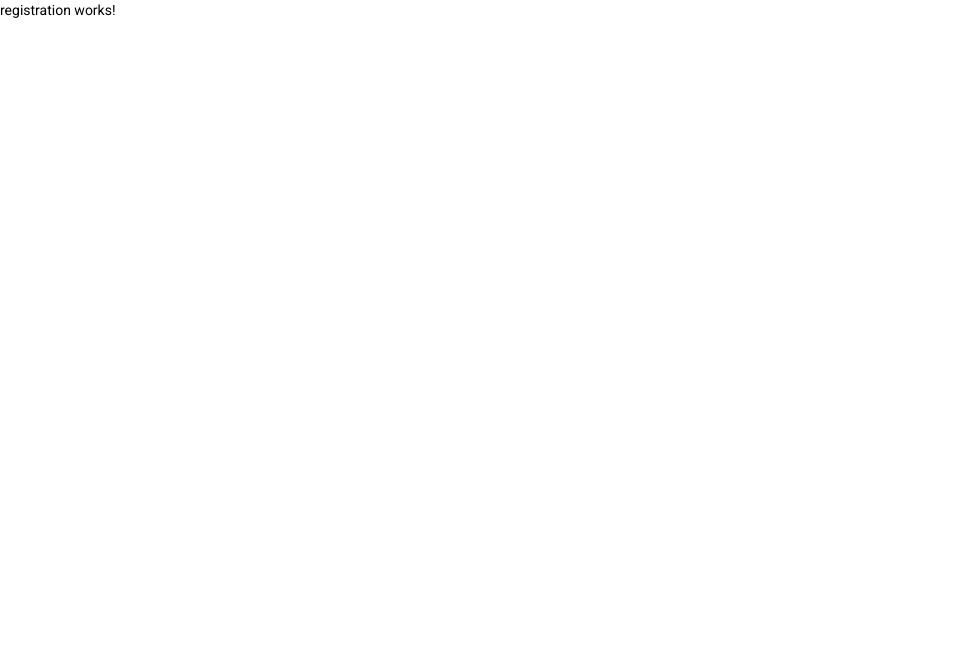
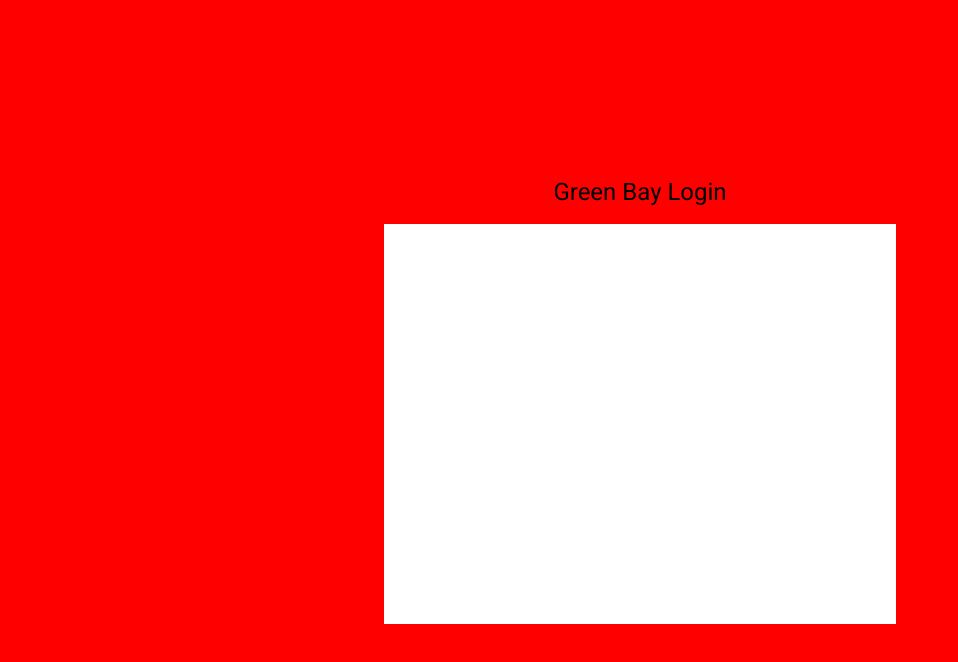
Before and after one commit to bundulappp/GreenBay, an Angular app in the folder frontend/app/: page /register in a window 1280 px wide. Shown: the top 662 px of the page, without its empty margins (0-958 px from the left). Built offline with nearby package versions, Linux system fonts and the light colour scheme.

Commit message:
add material modules

```diff
--- a/frontend/app/src/app/features/authentication/registration/registration.component.html
+++ b/frontend/app/src/app/features/authentication/registration/registration.component.html
@@ -1 +1,4 @@
-<p>registration works!</p>
+<div class="main-container">
+  <h1>Green Bay Login</h1>
+  <div class="register-container"></div>
+</div>
--- a/frontend/app/src/app/features/authentication/registration/registration.component.scss
+++ b/frontend/app/src/app/features/authentication/registration/registration.component.scss
@@ -0,0 +1,15 @@
+.main-container {
+  width: 100vw;
+  height: 100vh;
+  background-color: red;
+  display: flex;
+  justify-content: center;
+  align-items: center;
+  flex-direction: column;
+
+  .register-container {
+    width: 40vw;
+    height: 50vh;
+    background-color: white;
+  }
+}
--- a/frontend/app/src/app/shared/shared.module.ts
+++ b/frontend/app/src/app/shared/shared.module.ts
@@ -1,8 +1,11 @@
 import { NgModule } from '@angular/core';
 import { CommonModule } from '@angular/common';
+import { MatFormFieldModule } from '@angular/material/form-field';
+import { MatInputModule } from '@angular/material/input';
 
 @NgModule({
   declarations: [],
-  imports: [CommonModule],
+  imports: [CommonModule, MatFormFieldModule, MatInputModule],
+  exports: [MatFormFieldModule, MatInputModule],
 })
 export class SharedModule {}
```
Also changed, not shown: frontend/app/src/app/features/authentication/registration/registration.module.ts (+4 -9 lines).
